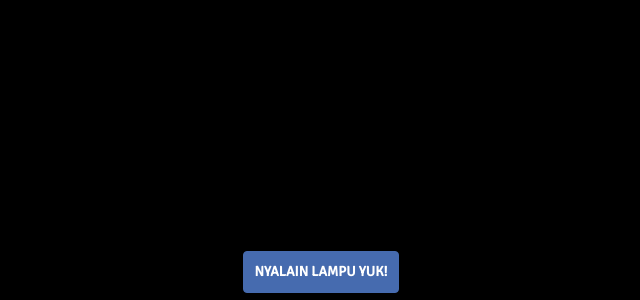
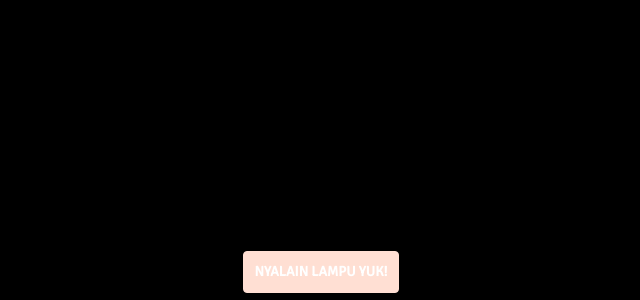
Before and after one commit to avecenabasuni/Caca, a website: page index.html in a window 1280 px wide. Shown: the part 500-800 px from the top of the page, without its empty margins (319-959 px from the left). Drawn offline with nearby package versions, Linux system fonts and the light colour scheme.

Commit message:
Update stylesheet.css

```diff
--- a/stylesheet.css
+++ b/stylesheet.css
@@ -1282,13 +1282,13 @@ audio {
 }
 
 .btn-primary {
-        border-color: #466baf;
+        border-color: #FFDFD3;
         padding: 10px;
         text-transform: uppercase;
         font-family: 'Signika', sans-serif;
         font-weight: 700;
         color: #fff;
-        background-color: #466baf;
+        background-color: #FFDFD3;
 }
     .btn-primary:hover,
     .btn-primary:focus,
@@ -1297,7 +1297,7 @@ audio {
     .open .dropdown-toggle.btn-primary {
         border-color: #fff;
         color: #fff;
-        background-color: #466baf;
+        background-color: #FFDFD3;
     }
 
 
```
